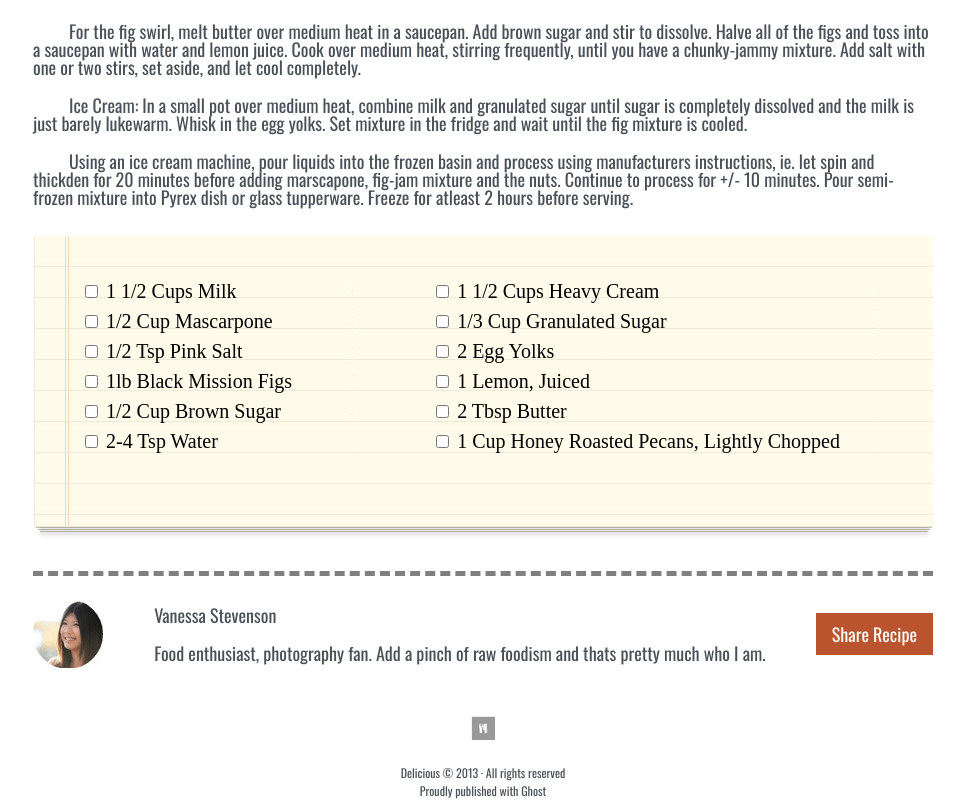
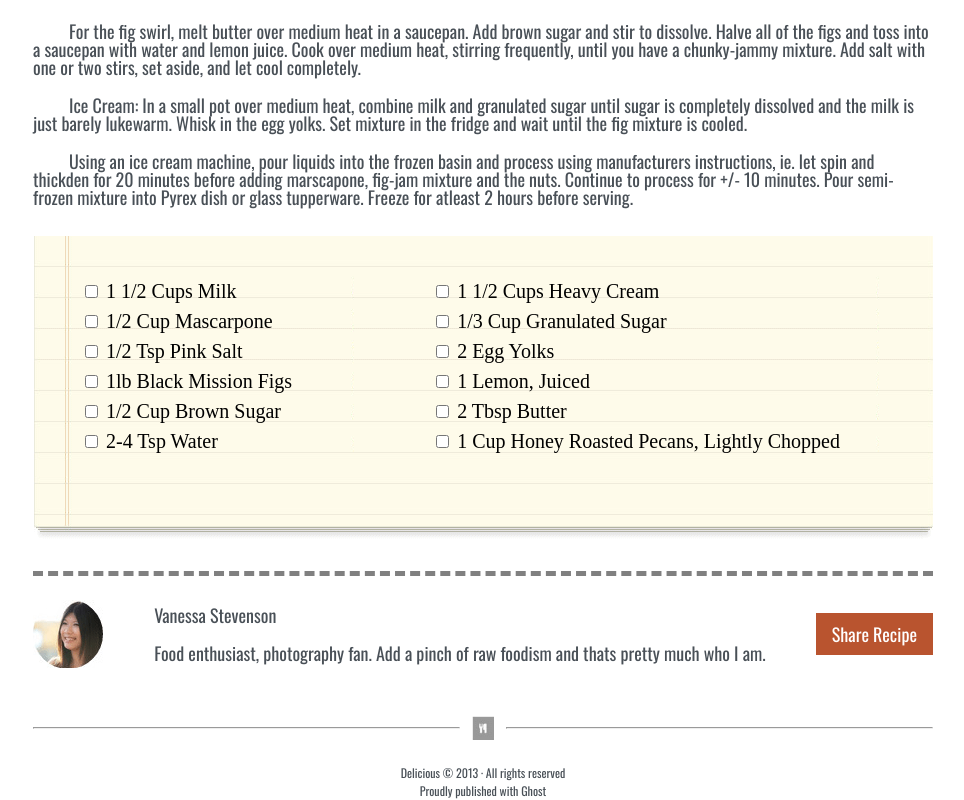
Before and after one commit to brendanhuddleston18/chocolate-pizza, a plain HTML site: page index.html in a window 1280 px wide. Shown: the part 885-1685 px from the top of the page, without its empty margins (157-1121 px from the left). Drawn offline with nearby package versions, Linux system fonts and the light colour scheme; a web font is replaced by a local one.

Commit message:
added hr's around logo in footer

```diff
--- a/css/style.css
+++ b/css/style.css
@@ -127,6 +127,19 @@ body {
   text-decoration: none;
 }
 
+.lines {
+  display:flex;
+  width: 100%;
+  align-items: center;
+  gap: 12px;
+  margin-bottom: 24px;
+}
+
+.lines hr {
+  width: 100%;
+  height: 0;
+}
+
 main {
   display: flex;
   flex-direction: column;
@@ -150,7 +163,7 @@ footer {
 footer img {
   height: 24px;
   width: 24px;
-  margin-bottom: 24px;
+  /* margin-bottom: 24px; */
 }
 
 footer p {
--- a/index.html
+++ b/index.html
@@ -188,7 +188,11 @@
     </main>
 
     <footer>
-      <img class='footerImg' src="images/small-logo.png" />
+      <div class="lines">
+        <hr>
+        <img class='footerImg' src="images/small-logo.png" />
+        <hr>
+      </div>
       <p>Delicious &copy; 2013 &#183; All rights reserved</p>
       <p>Proudly published with Ghost</p>
     </footer>
```
